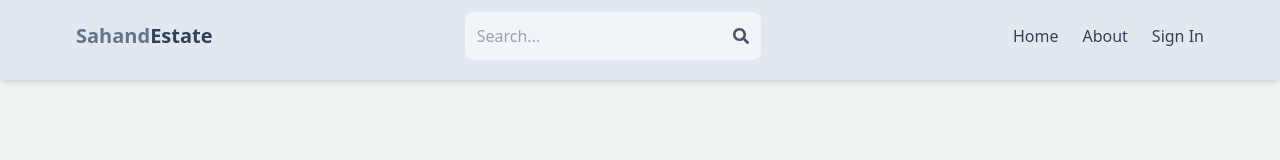
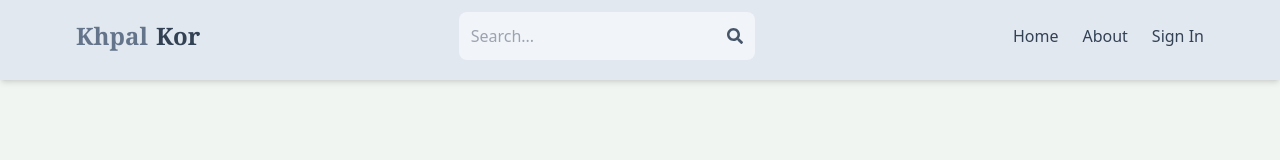
Before and after one commit to Ahmad-Mehtab/real-state-mern-project, a React (Vite) app in the folder client/: page / in a window 1280 px wide. Shown: the top 160 px of the page. Built offline with nearby package versions, Linux system fonts and the light colour scheme; no server answers.

Commit message:
header change

```diff
--- a/client/src/components/Header.jsx
+++ b/client/src/components/Header.jsx
@@ -9,9 +9,9 @@ function Header() {
     <header className="bg-slate-200 shadow-md h-20 ">
       <div className="flex justify-between items-center max-w-6xl mx-auto p-3">
         <Link to="/">
-          <h1 className="font-bold text-sm sm:text-xl flex flex-wrap">
-            <span className="text-slate-500">Sahand</span>
-            <span className="text-slate-700">Estate</span>
+          <h1 className="font-bold text-sm sm:text-2xl flex flex-wrap gap-2">
+            <span className="text-slate-500 font-serif">Khpal</span>
+            <span className="text-slate-700 font-serif">Kor</span>
           </h1>
         </Link>
         <form className="bg-slate-100 p-3 rounded-lg flex items-center">
```
